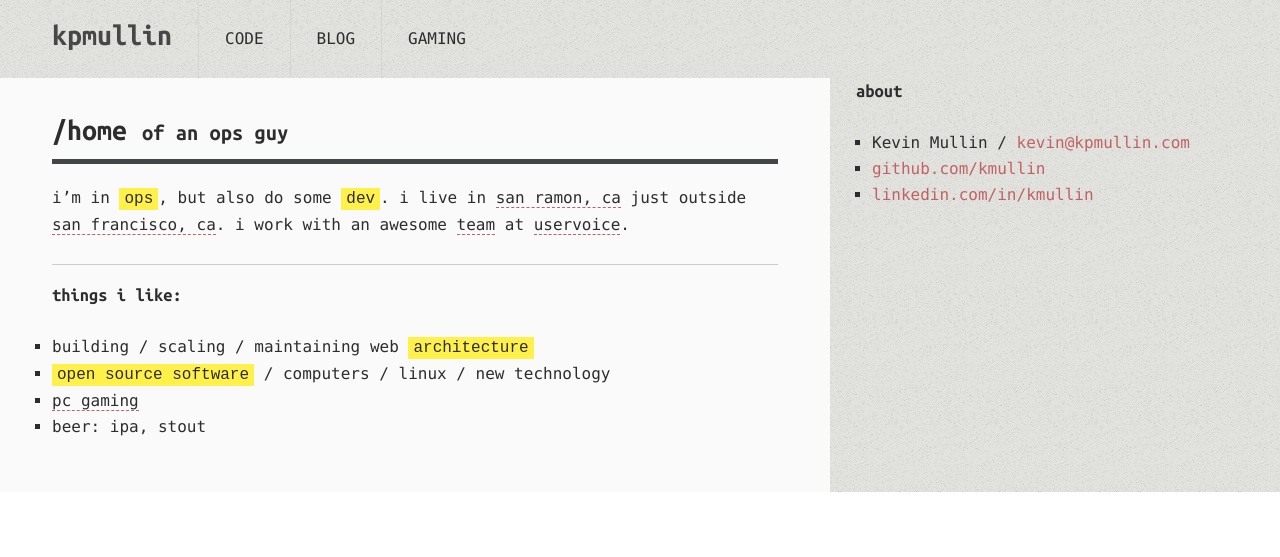
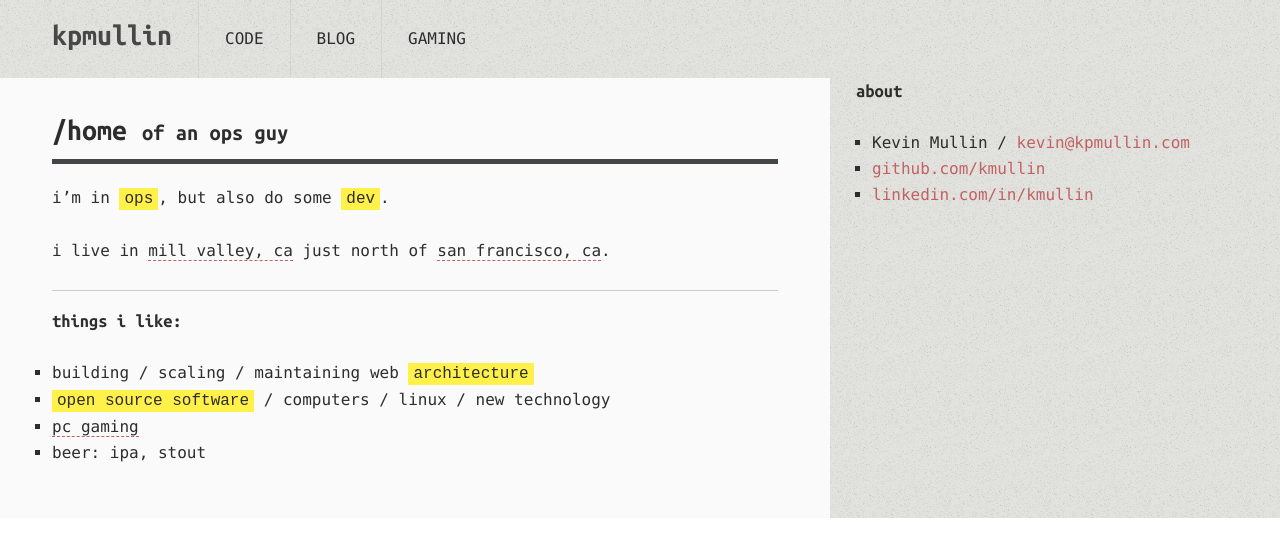
Before and after one commit to kmullin/kmullin.github.com, a Jekyll site: the page built from index.md, in a window 1280 px wide. Shown: the top 557 px of the page. Built offline with Jekyll 4.4.1, drawn with Linux system fonts in a browser that asks for light colours.

Commit message:
update some map links for locations

```diff
--- a/index.md
+++ b/index.md
@@ -5,8 +5,8 @@ title: /home
 {% include JB/setup %}
 
 i'm in `ops`, but also do some `dev`.
-i live in [san ramon, ca](http://g.co/maps/texm3) just outside [san francisco, ca](http://g.co/maps/un9hn).
-i work with an awesome [team](http://uservoice.com/about/team) at [uservoice](http://uservoice.com).
+
+i live in [mill valley, ca](https://goo.gl/maps/E7hHY6C3G4XDfTUWA) just north of [san francisco, ca](https://goo.gl/maps/6525rvzkE7oAr1Qf6).
 
 ------------------------
 
```
